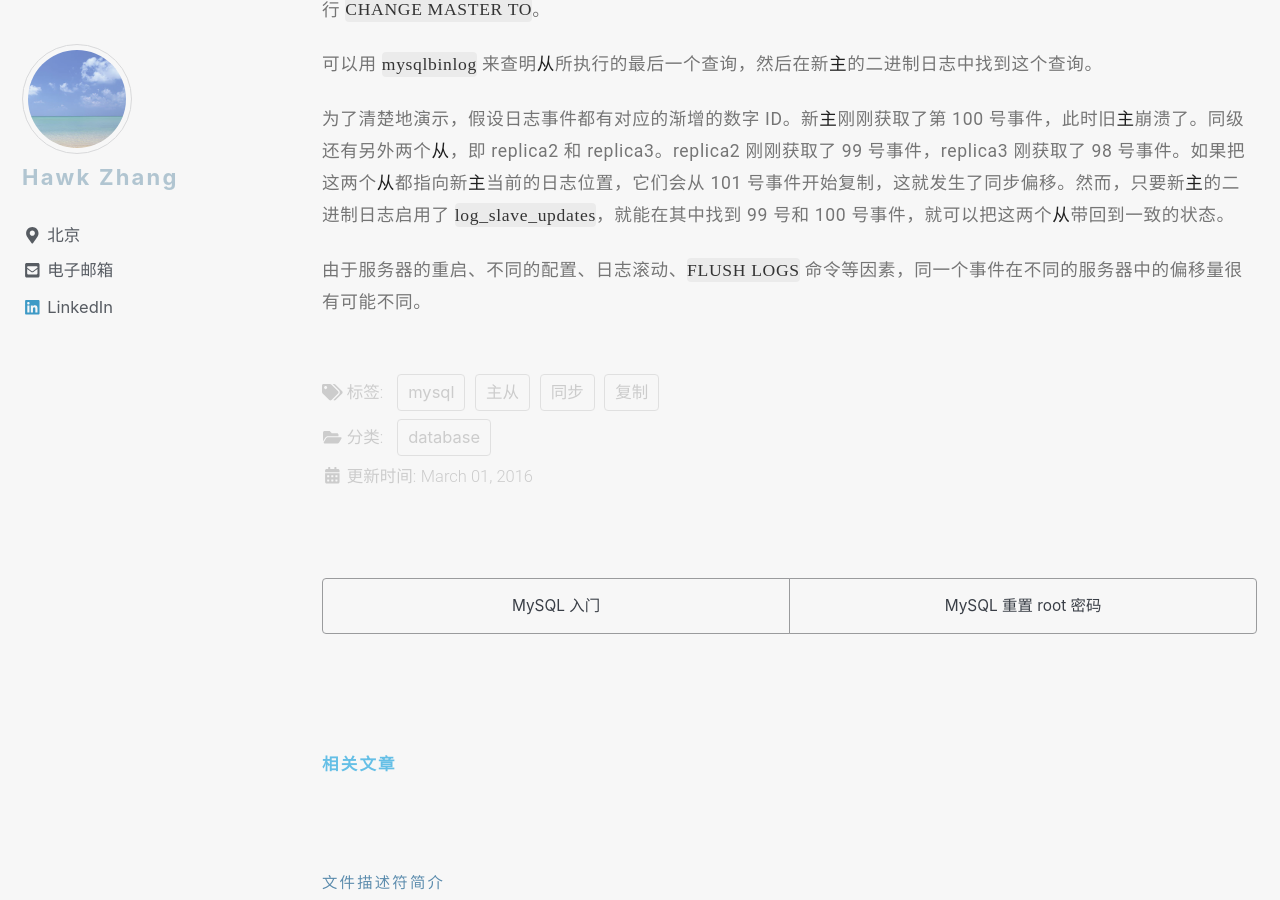
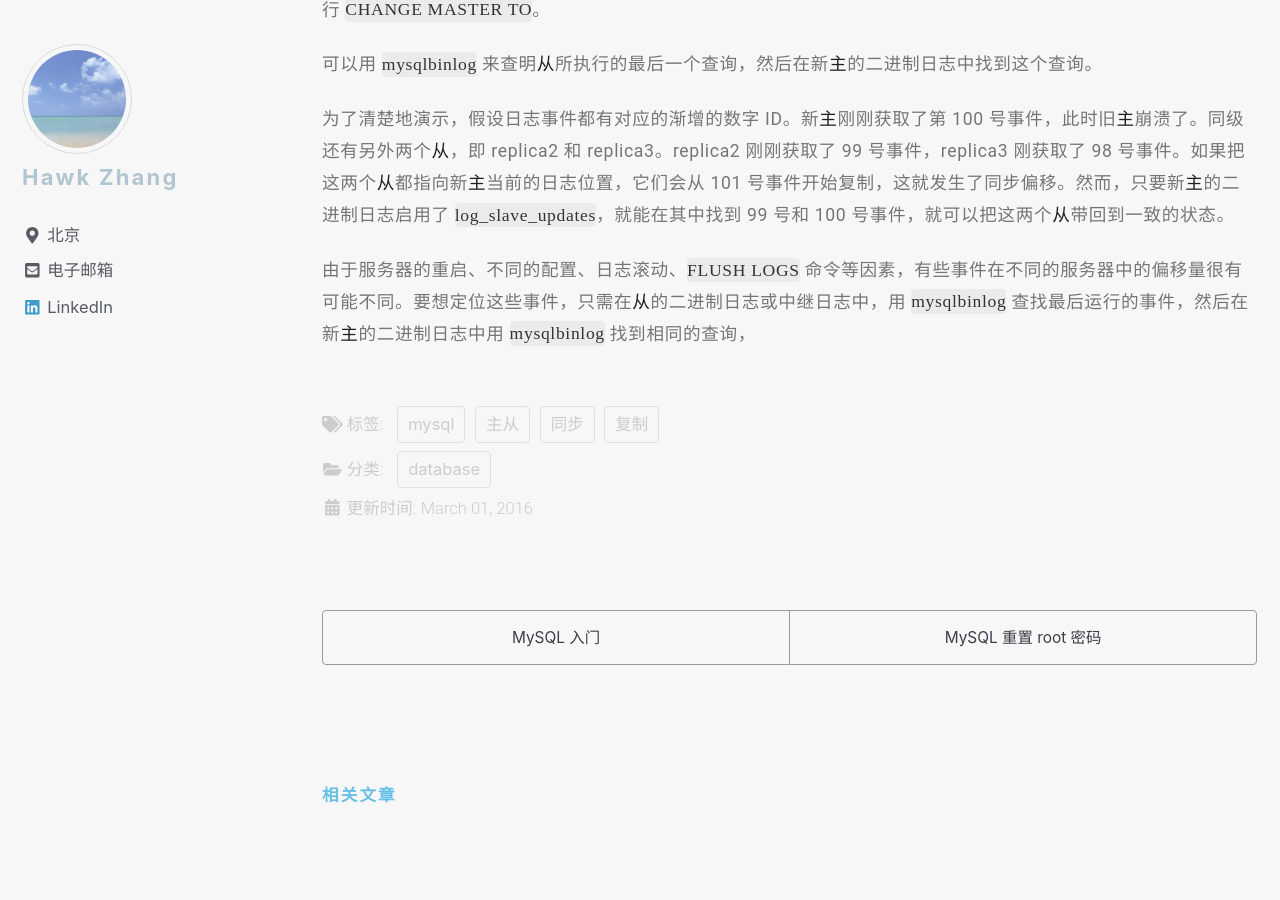
Before and after one commit to narru888/linotes_note, a Jekyll site: the page built from _posts/mysql/2016-03-01-master.slave.md, in a window 1280 px wide and 900 px high, scrolled down 52335 px. Built offline with Jekyll 4.4.1, drawn with Linux system fonts in a browser that asks for light colours; nearby versions of some CDN libraries; a script that is not in the unit is left out.

Commit message:
update on 2018-08-16 12:00:01 CST

```diff
--- a/_posts/mysql/2016-03-01-master.slave.md
+++ b/_posts/mysql/2016-03-01-master.slave.md
@@ -1639,4 +1639,4 @@ $ pt-table-checksum --replicate=test.checksum <master_host>
 
 为了清楚地演示，假设日志事件都有对应的渐增的数字 ID。新*主*刚刚获取了第 100 号事件，此时旧*主*崩溃了。同级还有另外两个*从*，即 replica2 和 replica3。replica2 刚刚获取了 99 号事件，replica3 刚获取了 98 号事件。如果把这两个*从*都指向新*主*当前的日志位置，它们会从 101 号事件开始复制，这就发生了同步偏移。然而，只要新*主*的二进制日志启用了 `log_slave_updates`，就能在其中找到 99 号和 100 号事件，就可以把这两个*从*带回到一致的状态。
 
-由于服务器的重启、不同的配置、日志滚动、`FLUSH LOGS` 命令等因素，同一个事件在不同的服务器中的偏移量很有可能不同。
+由于服务器的重启、不同的配置、日志滚动、`FLUSH LOGS` 命令等因素，有些事件在不同的服务器中的偏移量很有可能不同。要想定位这些事件，只需在*从*的二进制日志或中继日志中，用 `mysqlbinlog` 查找最后运行的事件，然后在新*主*的二进制日志中用 `mysqlbinlog` 找到相同的查询，
```
